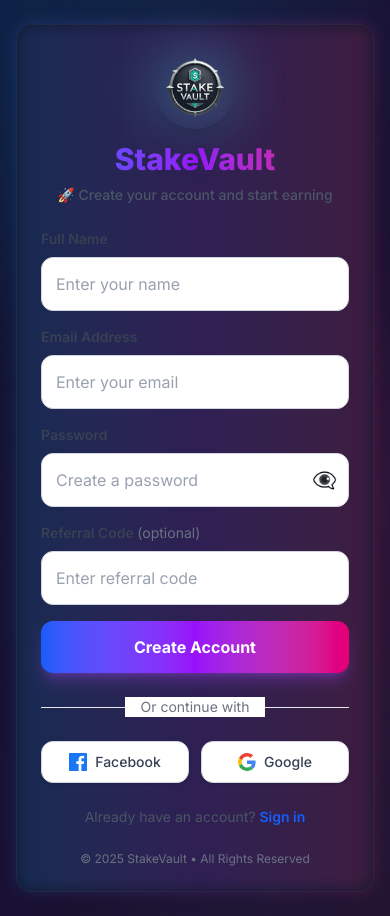
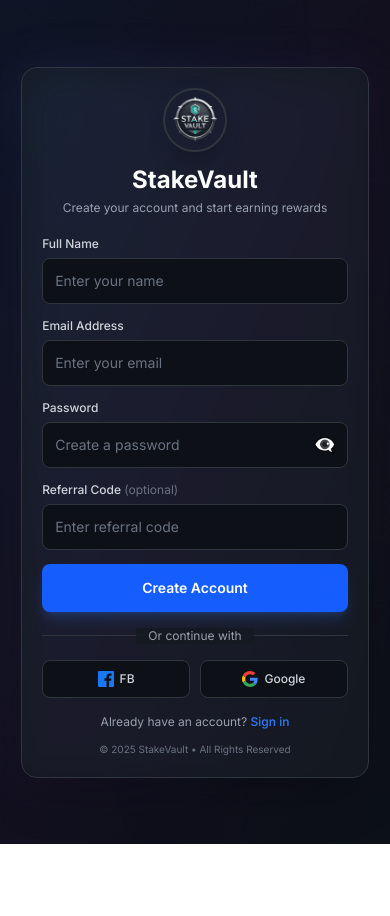
Before and after one commit to ameliawilsondhf-hub/stakesvault, a Next.js app: page /auth/register in a window 390 px wide. After the commit the page ends 844 px from the top, so only its background shows below. Built offline with nearby package versions, Linux system fonts and the light colour scheme.

Commit message:
Fix mobile UI for login & register pages (iOS + Android)

```diff
--- a/app/auth/register/page.tsx
+++ b/app/auth/register/page.tsx
@@ -60,48 +60,45 @@
   };
 
   return (
-    <div className="min-h-[100svh] bg-[#0a0f1e] flex items-center justify-center px-4 py-6 relative overflow-hidden">
+    <div className="min-h-[100svh] bg-[#0d1117] flex items-center justify-center px-3 py-4 relative overflow-hidden">
 
-      {/* Professional Gradient Overlay */}
-      <div className="absolute inset-0 bg-gradient-to-br from-blue-900/20 via-purple-900/20 to-pink-900/20"></div>
+      {/* Professional Dark Background with Subtle Gradient */}
+      <div className="absolute inset-0 bg-gradient-to-br from-blue-950/20 via-purple-950/10 to-transparent"></div>
 
-      {/* Animated Grid Pattern */}
-      <div className="absolute inset-0 opacity-[0.03]" style={{
-        backgroundImage: `linear-gradient(rgba(255,255,255,.1) 1px, transparent 1px), linear-gradient(90deg, rgba(255,255,255,.1) 1px, transparent 1px)`,
-        backgroundSize: '50px 50px'
+      {/* Grid Pattern - Like Pocket Option */}
+      <div className="absolute inset-0 opacity-[0.02]" style={{
+        backgroundImage: 'linear-gradient(rgba(99, 102, 241, 0.5) 1px, transparent 1px), linear-gradient(90deg, rgba(99, 102, 241, 0.5) 1px, transparent 1px)',
+        backgroundSize: '60px 60px'
       }}></div>
 
-
-      {/* Professional Animated Orbs */}
+      {/* Subtle Animated Glow Effects */}
       <div className="absolute inset-0 overflow-hidden pointer-events-none">
-        <div className="absolute w-[500px] h-[500px] bg-gradient-to-r from-blue-500/10 to-cyan-500/10 rounded-full blur-[100px] -top-48 -left-48 animate-float"></div>
-        <div className="absolute w-[400px] h-[400px] bg-gradient-to-r from-purple-500/10 to-pink-500/10 rounded-full blur-[100px] top-1/3 -right-32 animate-float-slow"></div>
-        <div className="absolute w-[350px] h-[350px] bg-gradient-to-r from-indigo-500/10 to-blue-500/10 rounded-full blur-[100px] -bottom-32 left-1/4 animate-float-reverse"></div>
+        <div className="absolute w-[500px] h-[500px] bg-blue-500/[0.08] rounded-full blur-[120px] -top-48 -left-48 animate-pulse-slow"></div>
+        <div className="absolute w-[400px] h-[400px] bg-purple-500/[0.06] rounded-full blur-[100px] top-1/2 -right-32 animate-pulse-slower"></div>
+        <div className="absolute w-[450px] h-[450px] bg-indigo-500/[0.07] rounded-full blur-[110px] -bottom-32 left-1/4 animate-pulse-slow"></div>
       </div>
 
-      {/* Subtle Background Logos */}
-      <div className="absolute inset-0 overflow-hidden pointer-events-none">
-        <img src="/stakevault.png" className="rotate-bg absolute w-[180px] md:w-[280px] top-10 left-10 opacity-[0.04] blur-[1px]" alt="" />
-        <img src="/stakevault.png" className="rotate-bg absolute w-[150px] md:w-[240px] top-40 right-10 opacity-[0.04] blur-[1px]" alt="" />
-        <img src="/stakevault.png" className="rotate-bg absolute w-[160px] md:w-[260px] bottom-20 right-20 opacity-[0.04] blur-[1px]" alt="" />
-        <img src="/stakevault.png" className="rotate-bg absolute w-[140px] md:w-[220px] bottom-32 left-16 opacity-[0.04] blur-[1px] hidden md:block" alt="" />
+      {/* Very Subtle Logo Watermarks */}
+      <div className="absolute inset-0 overflow-hidden pointer-events-none opacity-[0.015]">
+        <img src="/stakevault.png" className="absolute w-[200px] md:w-[280px] top-10 left-10 animate-spin-very-slow" alt="" />
+        <img src="/stakevault.png" className="absolute w-[180px] md:w-[250px] bottom-10 right-10 animate-spin-very-slow-reverse" alt="" />
       </div>
 
-      {/* Register Card */}
-      <div className="relative bg-[#0f1629] shadow-2xl rounded-2xl p-6 md:p-8 w-full max-w-[420px] border border-white/5 z-10 backdrop-blur-xl">
+      {/* Register Card - Professional Design - Bigger for Mobile */}
+      <div className="relative bg-[#161b22]/95 backdrop-blur-xl shadow-2xl rounded-2xl p-5 sm:p-6 md:p-8 w-full max-w-[95%] sm:max-w-[480px] border border-[#30363d] z-10">
 
-        {/* Professional Card Glow */}
-        <div className="absolute -inset-[1px] bg-gradient-to-r from-blue-500/20 via-purple-500/20 to-pink-500/20 rounded-2xl blur-sm"></div>
+        {/* Subtle Card Glow */}
+        <div className="absolute -inset-[1px] bg-gradient-to-br from-blue-500/10 via-purple-500/5 to-transparent rounded-2xl blur-xl"></div>
 
         {/* Content Container */}
         <div className="relative z-10">
 
-          {/* Logo Section */}
-          <div className="text-center mb-6">
+          {/* Logo Section - Professional & Bigger */}
+          <div className="text-center mb-5">
             <div className="relative inline-block mb-3">
-              <div className="absolute inset-0 bg-gradient-to-r from-cyan-300 via-teal-300 to-cyan-300 rounded-full blur-xl opacity-40 animate-pulse-slow scale-110"></div>
+              <div className="absolute inset-0 bg-blue-500/20 rounded-full blur-2xl animate-pulse-slow"></div>
 
-              <div className="relative w-20 h-20 md:w-24 md:h-24 mx-auto rounded-full overflow-hidden shadow-xl">
+              <div className="relative w-16 h-16 sm:w-20 sm:h-20 md:w-24 md:h-24 mx-auto rounded-full overflow-hidden shadow-xl border-2 border-[#30363d]">
                 <img
                   src="/stakevault.png"
                   alt="StakeVault Logo"
@@ -110,26 +107,26 @@
               </div>
             </div>
 
-            <h1 className="text-3xl md:text-4xl font-extrabold bg-gradient-to-r from-blue-600 via-purple-600 to-pink-600 bg-clip-text text-transparent mb-2">
+            <h1 className="text-2xl sm:text-3xl md:text-4xl font-bold text-white mb-1">
               StakeVault
             </h1>
-            <p className="text-gray-600 text-sm font-medium">
-              🚀 Create your account and start earning
+            <p className="text-gray-400 text-xs sm:text-sm">
+              Create your account and start earning rewards
             </p>
           </div>
 
           {/* Form */}
-          <form onSubmit={handleRegister} className="space-y-4">
+          <form onSubmit={handleRegister} className="space-y-3.5">
 
             {/* Name Input */}
             <div>
-              <label className="text-sm font-semibold text-gray-700 mb-2 block">
+              <label className="text-xs sm:text-sm font-medium text-gray-300 mb-1.5 block">
                 Full Name
               </label>
               <input
                 type="text"
                 placeholder="Enter your name"
-                className="w-full border border-gray-300 bg-white text-gray-900 p-3.5 rounded-xl focus:ring-2 focus:ring-blue-500 focus:border-transparent outline-none transition-all placeholder:text-gray-400"
+                className="w-full border border-[#30363d] bg-[#0d1117] text-white p-3 sm:p-3.5 rounded-lg text-sm sm:text-base focus:ring-2 focus:ring-blue-500 focus:border-blue-500 outline-none transition-all placeholder:text-gray-500 hover:border-[#484f58]"
                 value={name}
                 onChange={(e) => setName(e.target.value)}
                 required
@@ -139,13 +136,13 @@
 
             {/* Email Input */}
             <div>
-              <label className="text-sm font-semibold text-gray-700 mb-2 block">
+              <label className="text-xs sm:text-sm font-medium text-gray-300 mb-1.5 block">
                 Email Address
               </label>
               <input
                 type="email"
                 placeholder="Enter your email"
-                className="w-full border border-gray-300 bg-white text-gray-900 p-3.5 rounded-xl focus:ring-2 focus:ring-blue-500 focus:border-transparent outline-none transition-all placeholder:text-gray-400"
+                className="w-full border border-[#30363d] bg-[#0d1117] text-white p-3 sm:p-3.5 rounded-lg text-sm sm:text-base focus:ring-2 focus:ring-blue-500 focus:border-blue-500 outline-none transition-all placeholder:text-gray-500 hover:border-[#484f58]"
                 value={email}
                 onChange={(e) => setEmail(e.target.value)}
                 required
@@ -155,14 +152,14 @@
 
             {/* Password Input */}
             <div>
-              <label className="text-sm font-semibold text-gray-700 mb-2 block">
+              <label className="text-xs sm:text-sm font-medium text-gray-300 mb-1.5 block">
                 Password
               </label>
               <div className="relative">
                 <input
                   type={showPassword ? "text" : "password"}
                   placeholder="Create a password"
-                  className="w-full border border-gray-300 bg-white text-gray-900 p-3.5 rounded-xl focus:ring-2 focus:ring-blue-500 focus:border-transparent outline-none transition-all pr-12 placeholder:text-gray-400"
+                  className="w-full border border-[#30363d] bg-[#0d1117] text-white p-3 sm:p-3.5 rounded-lg text-sm sm:text-base focus:ring-2 focus:ring-blue-500 focus:border-blue-500 outline-none transition-all pr-12 placeholder:text-gray-500 hover:border-[#484f58]"
                   value={password}
                   onChange={(e) => setPassword(e.target.value)}
                   required
@@ -171,7 +168,7 @@
                 <button
                   type="button"
                   onClick={() => setShowPassword(!showPassword)}
-                  className="absolute right-3 top-1/2 -translate-y-1/2 text-gray-500 hover:text-gray-700 transition text-xl"
+                  className="absolute right-3 top-1/2 -translate-y-1/2 text-gray-400 hover:text-white transition text-lg sm:text-xl"
                 >
                   {showPassword ? "👁️" : "👁️‍🗨️"}
                 </button>
@@ -180,13 +177,13 @@
 
             {/* Referral Input */}
             <div>
-              <label className="text-sm font-semibold text-gray-700 mb-2 block">
+              <label className="text-xs sm:text-sm font-medium text-gray-300 mb-1.5 block">
                 Referral Code <span className="text-gray-500 font-normal">(optional)</span>
               </label>
               <input
                 type="text"
                 placeholder="Enter referral code"
-                className="w-full border border-gray-300 bg-white text-gray-900 p-3.5 rounded-xl focus:ring-2 focus:ring-blue-500 focus:border-transparent outline-none transition-all placeholder:text-gray-400"
+                className="w-full border border-[#30363d] bg-[#0d1117] text-white p-3 sm:p-3.5 rounded-lg text-sm sm:text-base focus:ring-2 focus:ring-blue-500 focus:border-blue-500 outline-none transition-all placeholder:text-gray-500 hover:border-[#484f58]"
                 value={referral}
                 onChange={(e) => setReferral(e.target.value)}
                 disabled={loading}
@@ -195,25 +192,25 @@
 
             {/* Error Message */}
             {error && (
-              <div className="bg-red-50 border border-red-300 text-red-700 px-4 py-3 rounded-xl text-sm text-center animate-shake">
+              <div className="bg-red-500/10 border border-red-500/30 text-red-400 px-3 py-2.5 rounded-lg text-xs sm:text-sm text-center animate-shake">
                 ⚠️ {error}
               </div>
             )}
 
             {/* Success Message */}
             {success && (
-              <div className="bg-green-50 border border-green-300 text-green-700 px-4 py-3 rounded-xl text-sm text-center animate-pulse">
+              <div className="bg-green-500/10 border border-green-500/30 text-green-400 px-3 py-2.5 rounded-lg text-xs sm:text-sm text-center animate-pulse">
                 ✓ Registration Successful! Redirecting...
               </div>
             )}
 
-            {/* Register Button */}
+            {/* Register Button - Professional */}
             <button
               type="submit"
               disabled={loading}
-              className="w-full bg-gradient-to-r from-blue-600 via-purple-600 to-pink-600 hover:from-blue-700 hover:via-purple-700 hover:to-pink-700 text-white p-3.5 rounded-xl font-bold shadow-lg shadow-purple-500/30 hover:shadow-xl hover:scale-[1.02] active:scale-[0.98] transition-all disabled:opacity-50 disabled:cursor-not-allowed disabled:hover:scale-100 relative overflow-hidden group"
+              className="w-full bg-blue-600 hover:bg-blue-700 text-white p-3.5 sm:p-4 rounded-lg font-semibold text-sm sm:text-base shadow-lg shadow-blue-500/20 hover:shadow-blue-500/30 hover:scale-[1.01] active:scale-[0.99] transition-all disabled:opacity-50 disabled:cursor-not-allowed disabled:hover:scale-100"
             >
-              <span className="relative z-10 flex items-center justify-center gap-2">
+              <span className="flex items-center justify-center gap-2">
                 {loading ? (
                   <>
                     <svg className="animate-spin h-5 w-5" viewBox="0 0 24 24">
@@ -231,39 +228,41 @@
           </form>
 
           {/* Divider */}
-          <div className="relative my-6">
+          <div className="relative my-4 sm:my-5">
             <div className="absolute inset-0 flex items-center">
-              <div className="w-full border-t border-gray-200"></div>
+              <div className="w-full border-t border-[#30363d]"></div>
             </div>
-            <div className="relative flex justify-center text-sm">
-              <span className="px-4 bg-white text-gray-500">Or continue with</span>
+            <div className="relative flex justify-center text-xs sm:text-sm">
+              <span className="px-3 sm:px-4 bg-[#161b22]/95 text-gray-400">Or continue with</span>
             </div>
           </div>
 
-          {/* Social Login Buttons */}
-          <div className="grid grid-cols-2 gap-3 mb-6">
+          {/* Social Login Buttons - Professional */}
+          <div className="grid grid-cols-2 gap-2.5 sm:gap-3 mb-4 sm:mb-5">
             <button
               type="button"
               onClick={() => signIn("facebook", { callbackUrl: "/dashboard" })}
-              className="flex items-center justify-center gap-2 px-4 py-2.5 bg-white border border-gray-300 rounded-xl shadow-sm hover:shadow-md hover:scale-105 active:scale-95 transition-all text-sm font-medium text-gray-700"
+              className="flex items-center justify-center gap-1.5 sm:gap-2 px-3 sm:px-4 py-2.5 sm:py-3 bg-[#0d1117] border border-[#30363d] rounded-lg hover:bg-[#161b22] hover:border-[#484f58] transition-all text-xs sm:text-sm font-medium text-gray-300"
             >
               <svg
                 xmlns="http://www.w3.org/2000/svg"
                 viewBox="0 0 24 24"
-                width="18"
-                height="18"
+                width="16"
+                height="16"
+                className="sm:w-[18px] sm:h-[18px]"
                 fill="#1877F2"
               >
                 <path d="M22.675 0H1.325C.593 0 0 .593 0 1.325v21.351C0 23.407.593 24 1.325 24h11.495v-9.294H9.691V11.01h3.129V8.414c0-3.1 1.893-4.788 4.659-4.788 1.325 0 2.463.099 2.795.143v3.24l-1.918.001c-1.504 0-1.795.716-1.795 1.764v2.316h3.587l-.467 3.696h-3.12V24h6.116C23.407 24 24 23.407 24 22.675V1.325C24 .593 23.407 0 22.675 0z"/>
               </svg>
-              Facebook
+              <span className="hidden xs:inline">Facebook</span>
+              <span className="xs:hidden">FB</span>
             </button>
             <button
               type="button"
               onClick={() => signIn("google", { callbackUrl: "/dashboard" })}
-              className="flex items-center justify-center gap-2 px-4 py-2.5 bg-white border border-gray-300 rounded-xl shadow-sm hover:shadow-md hover:scale-105 active:scale-95 transition-all text-sm font-medium text-gray-700"
+              className="flex items-center justify-center gap-1.5 sm:gap-2 px-3 sm:px-4 py-2.5 sm:py-3 bg-[#0d1117] border border-[#30363d] rounded-lg hover:bg-[#161b22] hover:border-[#484f58] transition-all text-xs sm:text-sm font-medium text-gray-300"
             >
-              <svg width="18" height="18" xmlns="http://www.w3.org/2000/svg" viewBox="0 0 48 48">
+              <svg width="16" height="16" className="sm:w-[18px] sm:h-[18px]" xmlns="http://www.w3.org/2000/svg" viewBox="0 0 48 48">
                 <path fill="#EA4335" d="M24 9.5c3.54 0 6.71 1.22 9.21 3.6l6.85-6.85C35.9 2.38 30.47 0 24 0 14.62 0 6.51 5.38 2.56 13.22l7.98 6.19C12.43 13.72 17.74 9.5 24 9.5z"/>
                 <path fill="#4285F4" d="M46.98 24.55c0-1.57-.15-3.09-.38-4.55H24v9.02h12.94c-.58 2.96-2.26 5.48-4.78 7.18l7.73 6C44.4 38.6 46.98 32.42 46.98 24.55z"/>
                 <path fill="#FBBC05" d="M10.53 28.59c-.48-1.45-.76-2.99-.76-4.59s.27-3.14.76-4.59l-7.98-6.19C.92 16.46 0 20.12 0 24c0 3.88.92 7.54 2.56 10.78l7.97-6.19z"/>
@@ -274,12 +273,12 @@
           </div>
 
           {/* Login Link */}
-          <div className="text-center">
-            <p className="text-gray-600 text-sm">
+          <div className="text-center mb-3 sm:mb-4">
+            <p className="text-gray-400 text-xs sm:text-sm">
               Already have an account?{" "}
               <Link
                 href="/auth/login"
-                className="text-blue-600 hover:text-blue-700 font-semibold transition"
+                className="text-blue-500 hover:text-blue-400 font-medium transition"
               >
                 Sign in
               </Link>
@@ -287,49 +286,44 @@
           </div>
 
           {/* Footer */}
-          <div className="text-center text-xs text-gray-500 mt-6">
+          <div className="text-center text-[10px] sm:text-xs text-gray-500">
             © {new Date().getFullYear()} StakeVault • All Rights Reserved
           </div>
         </div>
       </div>
 
-      {/* Animations */}
+      {/* Professional Animations */}
       <style jsx>{`
-        @keyframes rotate-logo-bg {
+        @keyframes spin-very-slow {
           0% { transform: rotate(0deg); }
           100% { transform: rotate(360deg); }
         }
 
-        .rotate-bg {
-          animation: rotate-logo-bg 50s linear infinite;
+        @keyframes spin-very-slow-reverse {
+          0% { transform: rotate(360deg); }
+          100% { transform: rotate(0deg); }
         }
 
-        @keyframes float {
-          0%, 100% { transform: translate(0, 0); }
-          33% { transform: translate(30px, -30px); }
-          66% { transform: translate(-20px, 20px); }
+        @keyframes pulse-slow {
+          0%, 100% { opacity: 0.08; transform: scale(1); }
+          50% { opacity: 0.12; transform: scale(1.05); }
         }
-        @keyframes float-slow {
-          0%, 100% { transform: translate(0, 0); }
-          50% { transform: translate(-30px, 30px); }
+
+        @keyframes pulse-slower {
+          0%, 100% { opacity: 0.06; transform: scale(1); }
+          50% { opacity: 0.10; transform: scale(1.03); }
         }
-        @keyframes float-reverse {
-          0%, 100% { transform: translate(0, 0); }
-          50% { transform: translate(20px, -20px); }
-        }
-        @keyframes pulse-slow {
-          0%, 100% { opacity: 0.2; }
-          50% { opacity: 0.4; }
-        }
+
         @keyframes shake {
           0%, 100% { transform: translateX(0); }
           25% { transform: translateX(-5px); }
           75% { transform: translateX(5px); }
         }
-        .animate-float { animation: float 20s ease-in-out infinite; }
-        .animate-float-slow { animation: float-slow 25s ease-in-out infinite; }
-        .animate-float-reverse { animation: float-reverse 22s ease-in-out infinite; }
-        .animate-pulse-slow { animation: pulse-slow 3s ease-in-out infinite; }
+
+        .animate-spin-very-slow { animation: spin-very-slow 60s linear infinite; }
+        .animate-spin-very-slow-reverse { animation: spin-very-slow-reverse 60s linear infinite; }
+        .animate-pulse-slow { animation: pulse-slow 4s ease-in-out infinite; }
+        .animate-pulse-slower { animation: pulse-slower 5s ease-in-out infinite; }
         .animate-shake { animation: shake 0.4s ease-in-out; }
       `}</style>
     </div>
```
